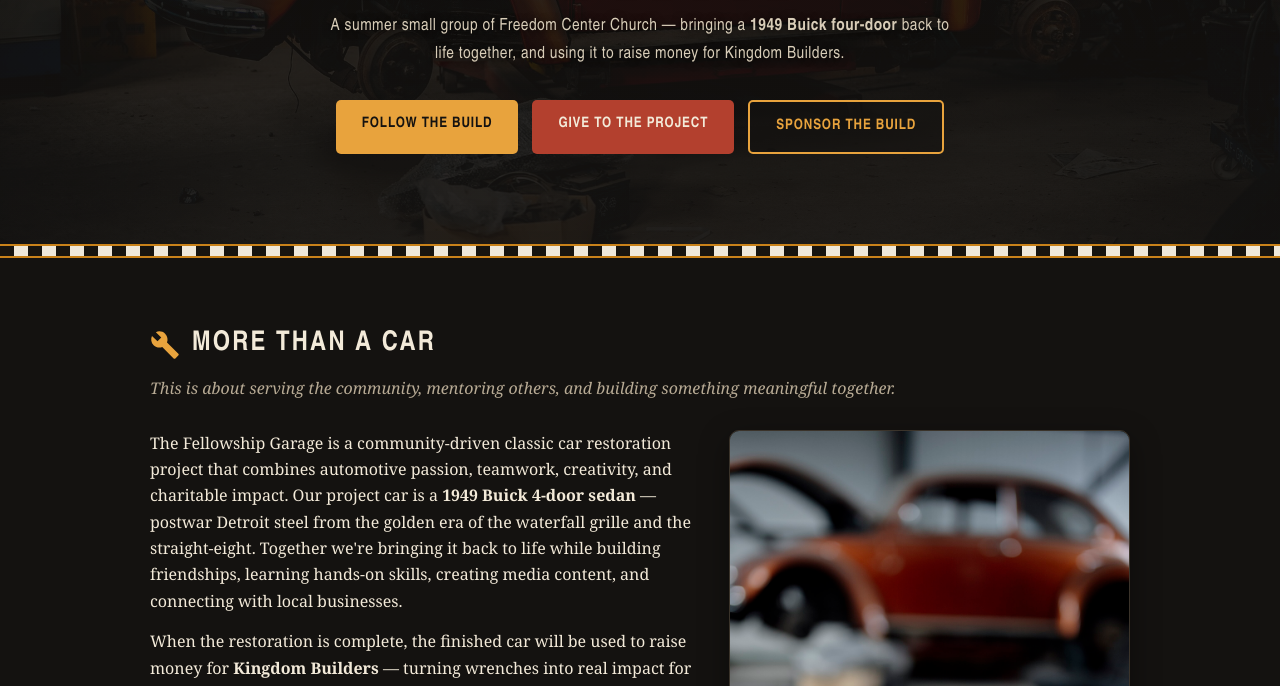
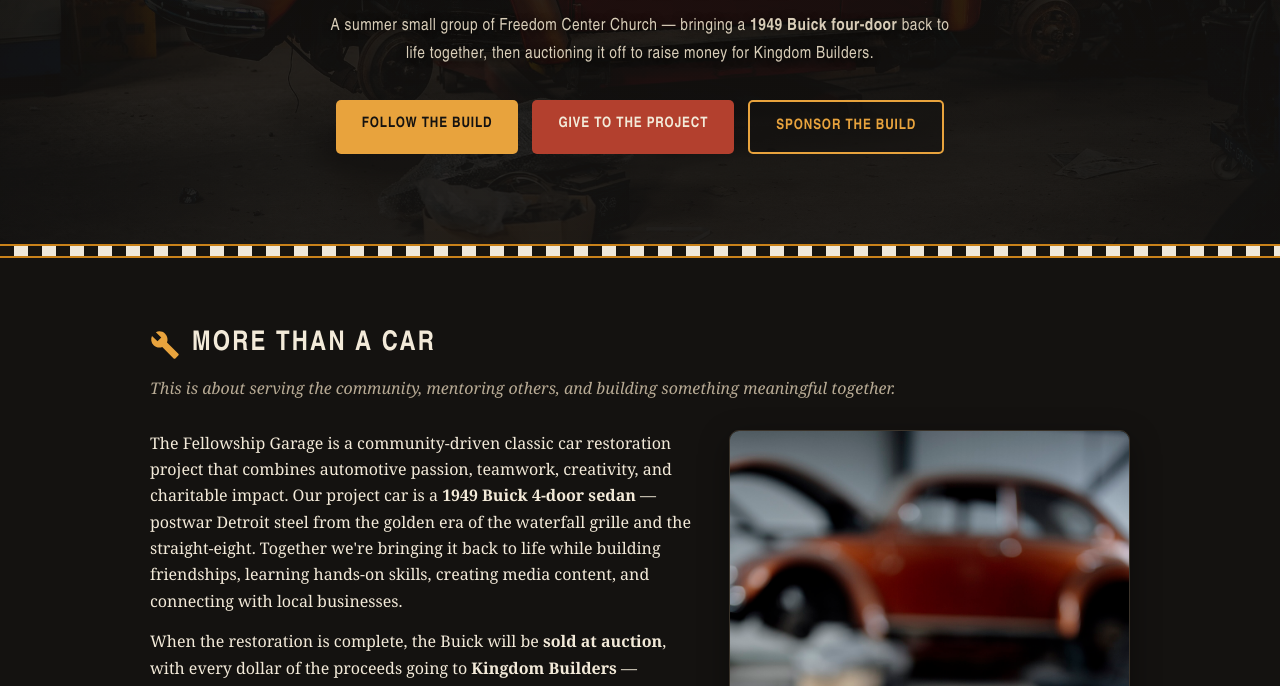
Before and after one commit to TheDude4224/fellowship-garage, a plain HTML site: page index.html in a window 1280 px wide. Shown: the part 554-1240 px from the top of the page. Drawn offline with Linux system fonts and the light colour scheme.

Commit message:
Fundraiser mechanics: finished Buick will be sold at auction, proceeds to Kingdom Builders

```diff
--- a/index.html
+++ b/index.html
@@ -141,7 +141,7 @@ footer a{color:var(--amber)}
   <div class="wrap">
     <img class="logo" src="img/logo.jpg" alt="The Fellowship Garage — Faith, Friends, Horsepower">
     <h1>Restoring a Classic.<br><span>Building Community.</span></h1>
-    <p class="tag">A summer small group of Freedom Center Church — bringing a <b>1949 Buick four-door</b> back to life together, and using it to raise money for Kingdom Builders.</p>
+    <p class="tag">A summer small group of Freedom Center Church — bringing a <b>1949 Buick four-door</b> back to life together, then auctioning it off to raise money for Kingdom Builders.</p>
     <div class="btns">
       <a class="btn btn-amber" href="#updates">Follow the Build</a>
       <a class="btn btn-red" href="https://fccfenton.churchcenter.com/giving" target="_blank" rel="noopener">Give to the Project</a>
@@ -158,7 +158,7 @@ footer a{color:var(--amber)}
     <div class="grid2">
       <div>
         <p>The Fellowship Garage is a community-driven classic car restoration project that combines automotive passion, teamwork, creativity, and charitable impact. Our project car is a <b>1949 Buick 4-door sedan</b> — postwar Detroit steel from the golden era of the waterfall grille and the straight-eight. Together we're bringing it back to life while building friendships, learning hands-on skills, creating media content, and connecting with local businesses.</p>
-        <p style="margin-top:14px">When the restoration is complete, the finished car will be used to raise money for <b>Kingdom Builders</b> — turning wrenches into real impact for our community.</p>
+        <p style="margin-top:14px">When the restoration is complete, the Buick will be <b>sold at auction</b>, with every dollar of the proceeds going to <b>Kingdom Builders</b> — turning wrenches into real impact for our community.</p>
         <div class="meta">
           <span class="chip">🚗 <b>Project car:</b> 1949 Buick 4-door</span>
           <span class="chip">📅 <b>Every other Tuesday</b> · 6:30–8:00 PM</span>
@@ -210,7 +210,7 @@ footer a{color:var(--amber)}
   <div class="wrap">
     <h2><svg viewBox="0 0 24 24" aria-hidden="true"><path d="M12 21.35l-1.45-1.32C5.4 15.36 2 12.28 2 8.5 2 5.42 4.42 3 7.5 3c1.74 0 3.41.81 4.5 2.09C13.09 3.81 14.76 3 16.5 3 19.58 3 22 5.42 22 8.5c0 3.78-3.4 6.86-8.55 11.54L12 21.35z"/></svg>Sponsor the Build</h2>
     <p class="sub">Local businesses make this project possible — parts, paint, supplies, and support.</p>
-    <p>Sponsors are recognized here on the site, in our social media content, and at events where the finished car appears. Every dollar and donated part moves the project — and the fundraising mission — forward.</p>
+    <p>Sponsors are recognized here on the site, in our social media content, and at the auction and reveal events. Every dollar and donated part raises the finished Buick's value — and every bit of that goes to Kingdom Builders when the gavel drops.</p>
     <div class="sponsor-tiers">
       <div class="tier"><h3>Parts Partner</h3><div class="amt">In-Kind</div><p>Donate parts, materials, or shop services. Recognition on the build log and social posts.</p></div>
       <div class="tier"><h3>Pit Crew</h3><div class="amt">$100+</div><p>Name or business listed on our sponsors board and event materials.</p></div>
```
